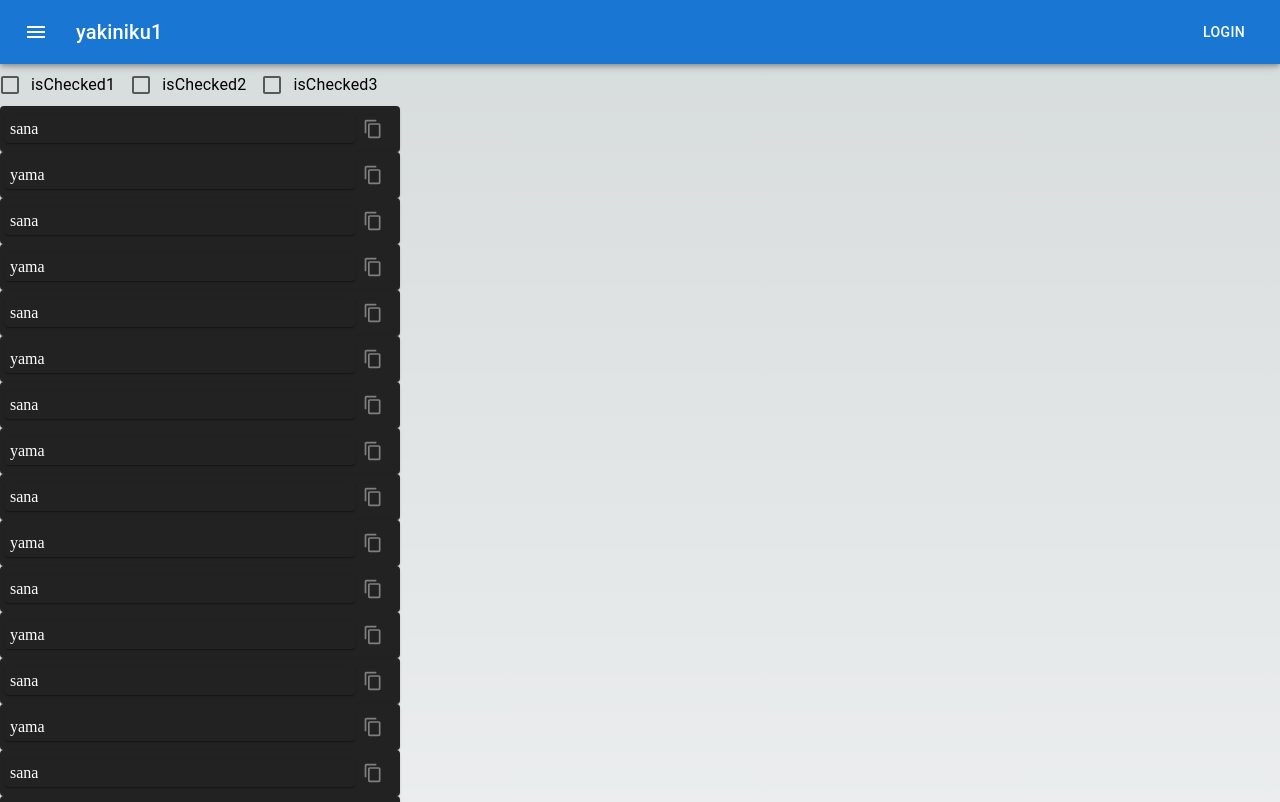
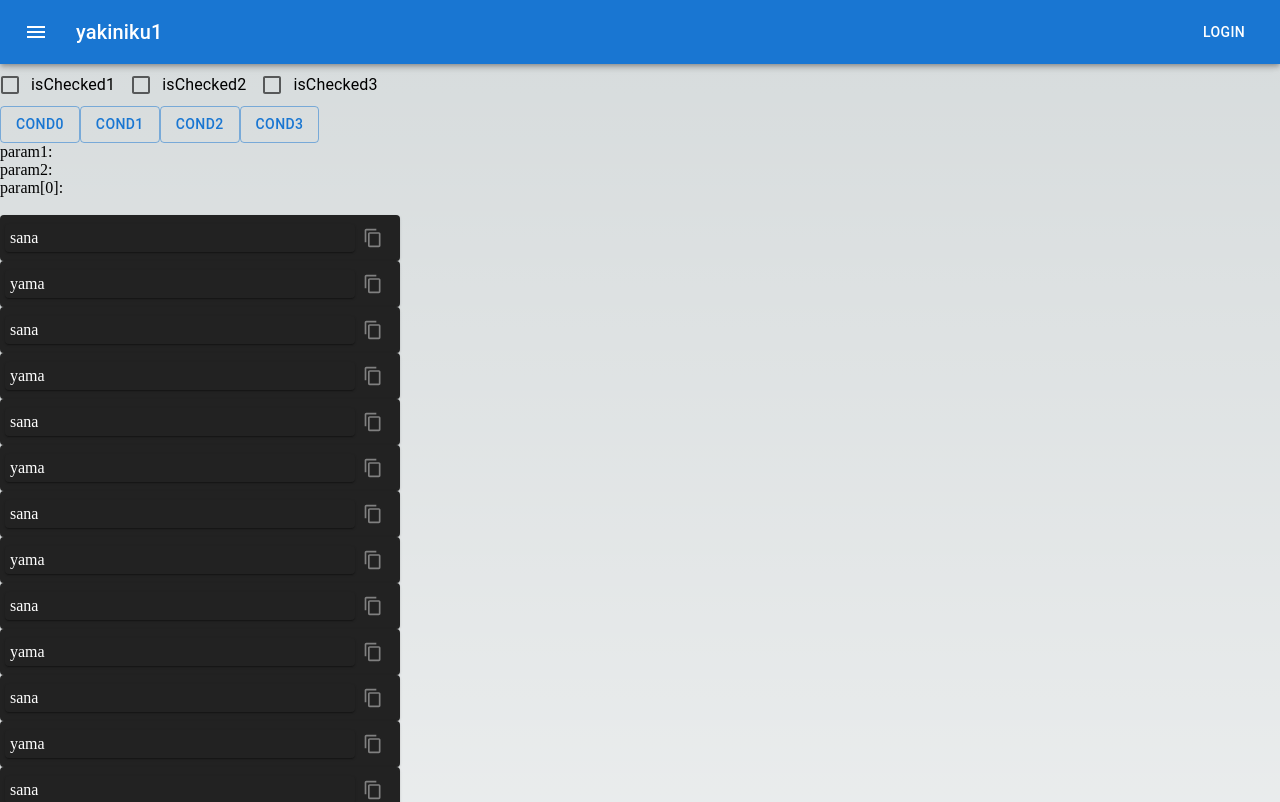
Before and after one commit to ska-cnw/ska-ssk, a Next.js app: page / in a window 1280 px wide. Shown: the top 802 px of the page. Built offline with nearby package versions, Linux system fonts and the light colour scheme.

Commit message:
[M] Query parameter

```diff
--- a/src/pages/index.js
+++ b/src/pages/index.js
@@ -1,6 +1,7 @@
 import { ButtonAppBar, CopyButtonWithText } from '@/components';
-import { Checkbox, FormControlLabel } from '@mui/material';
+import { Button, Checkbox, FormControlLabel } from '@mui/material';
 import Head from 'next/head';
+import Link from 'next/link';
 import { parseCookies, setCookie } from 'nookies';
 import { useState } from 'react';
 
@@ -13,14 +14,23 @@ export const getServerSideProps = async (ctx) => {
 		isChecked3: cookies.isChecked3 === 'true' ? true : false,
 	};
 
+	const query = ctx.query;
+
+	const params = {
+		param1: query.param1 !== undefined ? query.param1 : '',
+		param2: query.param2 !== undefined ? query.param2 : '',
+		param: query['param[]'] !== undefined ? query['param[]'] : '',
+	};
+
 	return {
 		props: {
 			settings: settings,
+			params: params,
 		},
 	};
 };
 
-export default function Home({ settings }) {
+export default function Home({ settings, params }) {
 	const [checks, setchecks] = useState({
 		isChecked1: settings.isChecked1,
 		isChecked2: settings.isChecked2,
@@ -37,6 +47,13 @@ export default function Home({ settings }) {
 		{ isChecked: checks.isChecked1, label: 'isChecked1' },
 		{ isChecked: checks.isChecked2, label: 'isChecked2' },
 		{ isChecked: checks.isChecked3, label: 'isChecked3' },
+	];
+
+	const queryParams = [
+		{ label: 'cond0', query: '' },
+		{ label: 'cond1', query: 'param1=123&param2=234' },
+		{ label: 'cond2', query: 'param1=123&param2=234&param[]=1' },
+		{ label: 'cond3', query: 'param1=123&param2=234&param[]=1&param[]=2' },
 	];
 
 	return (
@@ -56,6 +73,25 @@ export default function Home({ settings }) {
 						label={data.label}
 					/>
 				))}
+				<br />
+				{queryParams.map((q, i) => (
+					<Link href={{ pathname: '/', query: q.query }}>
+						<Button variant='outlined'>{q.label}</Button>
+					</Link>
+				))}
+				<br />
+				param1: {params.param1}
+				<br />
+				param2: {params.param2}
+				<br />
+				{(typeof(params.param) === 'object')
+					? params.param.map((param, index) => (
+						<div key={param}>
+							param[{index}]: {param}
+						</div>
+					))
+					: <div>param[0]: {params.param[0]}</div>
+				}
 				<br />
 				<CopyButtonWithText copyString='sana' fontSize='small' />
 				<CopyButtonWithText copyString='yama' fontSize='small' />
```
